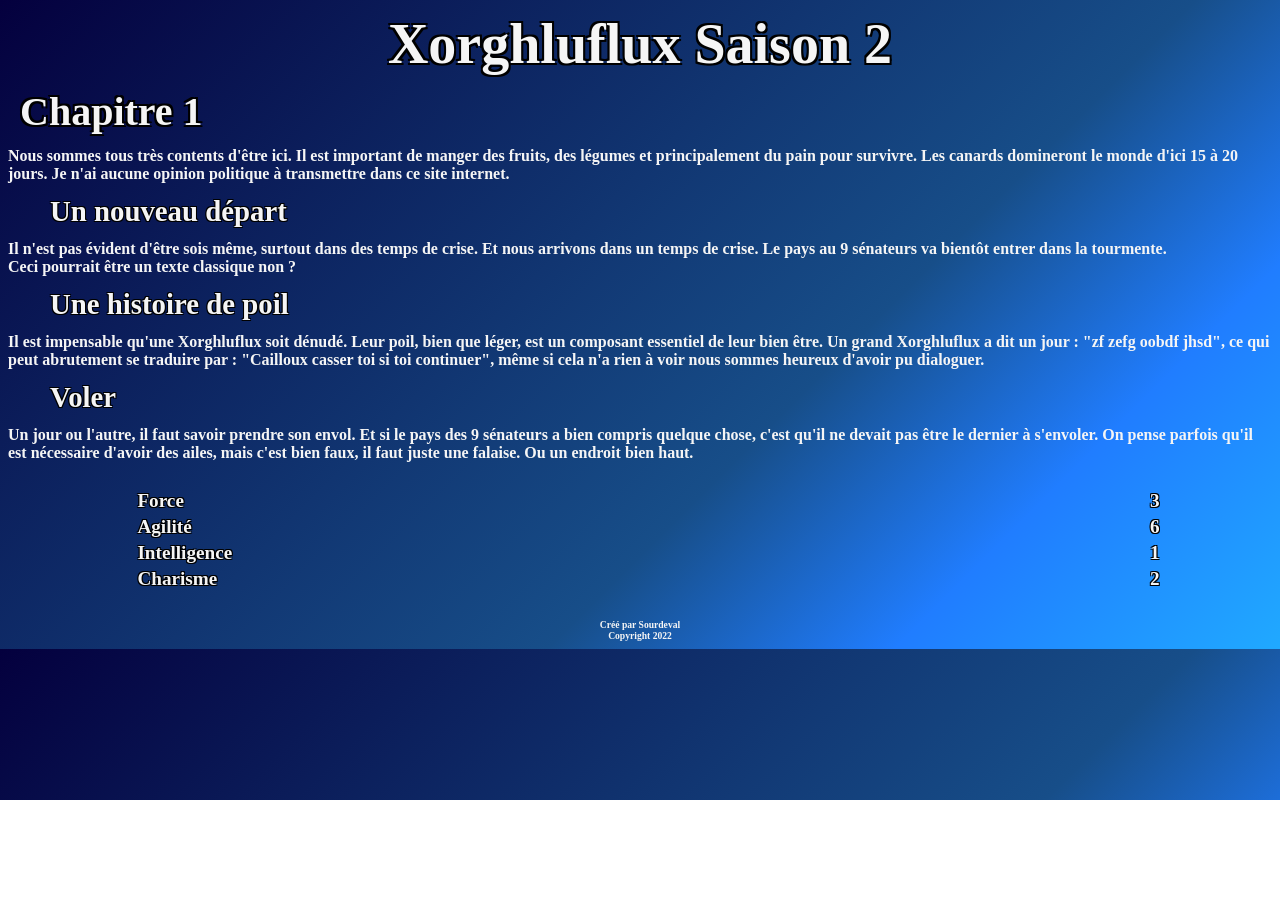
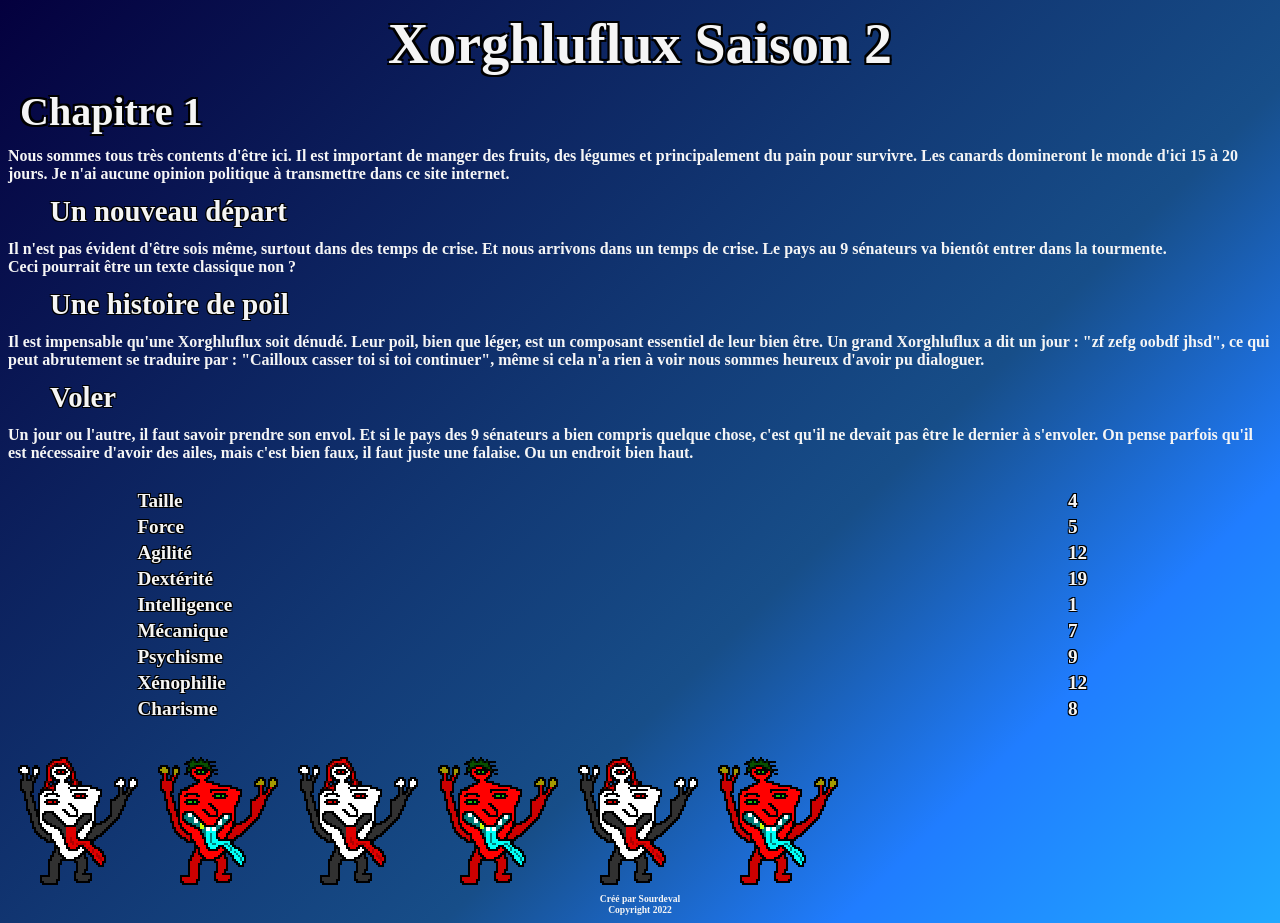
Before and after one commit to Sourdeval/ubion, an Angular app: page / in a window 1280 px wide. Before the commit the page ends 800 px from the top, so only its background shows below. Built offline with nearby package versions, Linux system fonts and the light colour scheme.

Commit message:
First senator images and core.ts

```diff
--- /dev/null
+++ b/src/app/core.ts
@@ -0,0 +1,22 @@
+export interface Data{
+    senators:Senator[];
+    species:SpeciesStat;
+}
+
+export interface Senator{
+    name:string;
+    fullname: string;
+    description: string;
+}
+
+export interface SpeciesStat{
+    taille: number;
+    force: number;
+    agilite: number;
+    dexterite: number;
+    intelligence: number;
+    mecanique: number;
+    psychisme: number;
+    xenophilie: number;
+    charisme: number;
+}
--- a/src/app/home/home.component.html
+++ b/src/app/home/home.component.html
@@ -10,19 +10,45 @@
 <h5>Un jour ou l'autre, il faut savoir prendre son envol. Et si le pays des 9 sénateurs a bien compris quelque chose, c'est qu'il ne devait pas être le dernier à s'envoler. On pense parfois qu'il est nécessaire d'avoir des ailes, mais c'est bien faux, il faut juste une falaise. Ou un endroit bien haut.</h5>
 <table>
     <tr>
+        <td><h4>Taille</h4></td>
+        <td><h4>{{data.species.taille}}</h4></td>
+    </tr>
+    <tr>
         <td><h4>Force</h4></td>
-        <td><h4>3</h4></td>
+        <td><h4>{{data.species.force}}</h4></td>
     </tr>
     <tr>
         <td><h4>Agilité</h4></td>
-        <td><h4>6</h4></td>
+        <td><h4>{{data.species.agilite}}</h4></td>
+    </tr>
+    <tr>
+        <td><h4>Dextérité</h4></td>
+        <td><h4>{{data.species.dexterite}}</h4></td>
     </tr>
     <tr>
         <td><h4>Intelligence</h4></td>
-        <td><h4>1</h4></td>
+        <td><h4>{{data.species.intelligence}}</h4></td>
+    </tr>
+    <tr>
+        <td><h4>Mécanique</h4></td>
+        <td><h4>{{data.species.mecanique}}</h4></td>
+    </tr>
+    <tr>
+        <td><h4>Psychisme</h4></td>
+        <td><h4>{{data.species.psychisme}}</h4></td>
+    </tr>
+    <tr>
+        <td><h4>Xénophilie</h4></td>
+        <td><h4>{{data.species.xenophilie}}</h4></td>
     </tr>
     <tr>
         <td><h4>Charisme</h4></td>
-        <td><h4>2</h4></td>
+        <td><h4>{{data.species.charisme}}</h4></td>
     </tr>
 </table>
+<img src="assets/zugle2_140.png" alt="Zugle">
+<img src="assets/flo3_140.png" alt="Zugle">
+<img src="assets/zugle2_140.png" alt="Zugle">
+<img src="assets/flo3_140.png" alt="Zugle">
+<img src="assets/zugle2_140.png" alt="Zugle">
+<img src="assets/flo3_140.png" alt="Zugle">
--- a/src/app/home/home.component.ts
+++ b/src/app/home/home.component.ts
@@ -1,4 +1,5 @@
 import { Component } from '@angular/core';
+import { Data } from 'src/app/core';
 
 @Component({
   selector: 'app-home',
@@ -6,5 +7,28 @@ import { Component } from '@angular/core';
   styleUrls: ['./home.component.css']
 })
 export class HomeComponent {
+  data : Data;
+  constructor(){
+    this.data = {
+      senators: [
+        {
+          name: "azeirou",
+          fullname: "couzei",
+          description: "couzei"
 
+        }
+      ],
+      species: {
+        agilite: 12,
+        charisme: 8,
+        taille: 4,
+        force: 5,
+        dexterite: 19,
+        intelligence: 1,
+        psychisme: 9,
+        xenophilie: 12,
+        mecanique: 7
+      }
+    }
+  }
 }
```
Also changed, not shown: src/assets/flo3_140.png (added), src/assets/zugle2_140.png (added).
